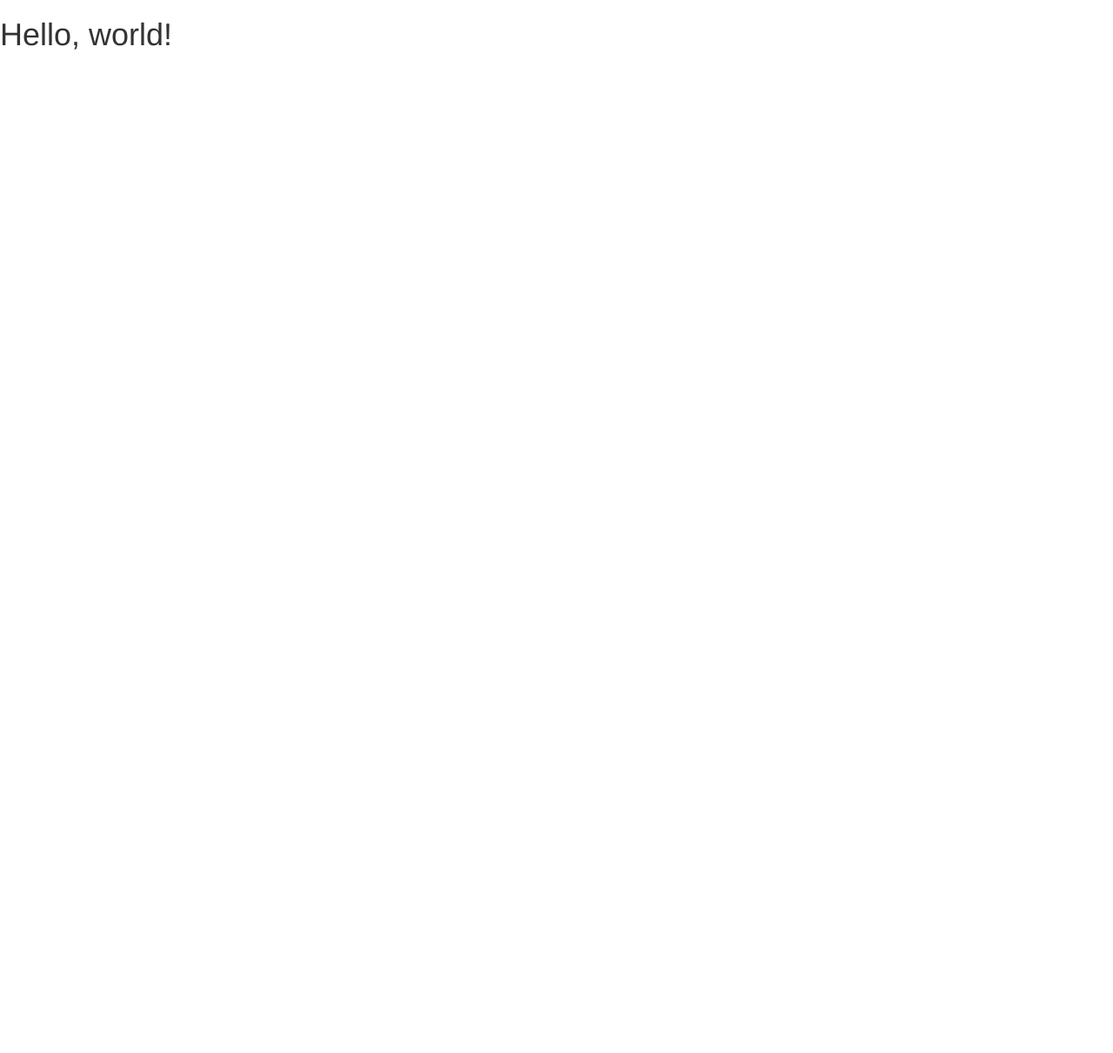
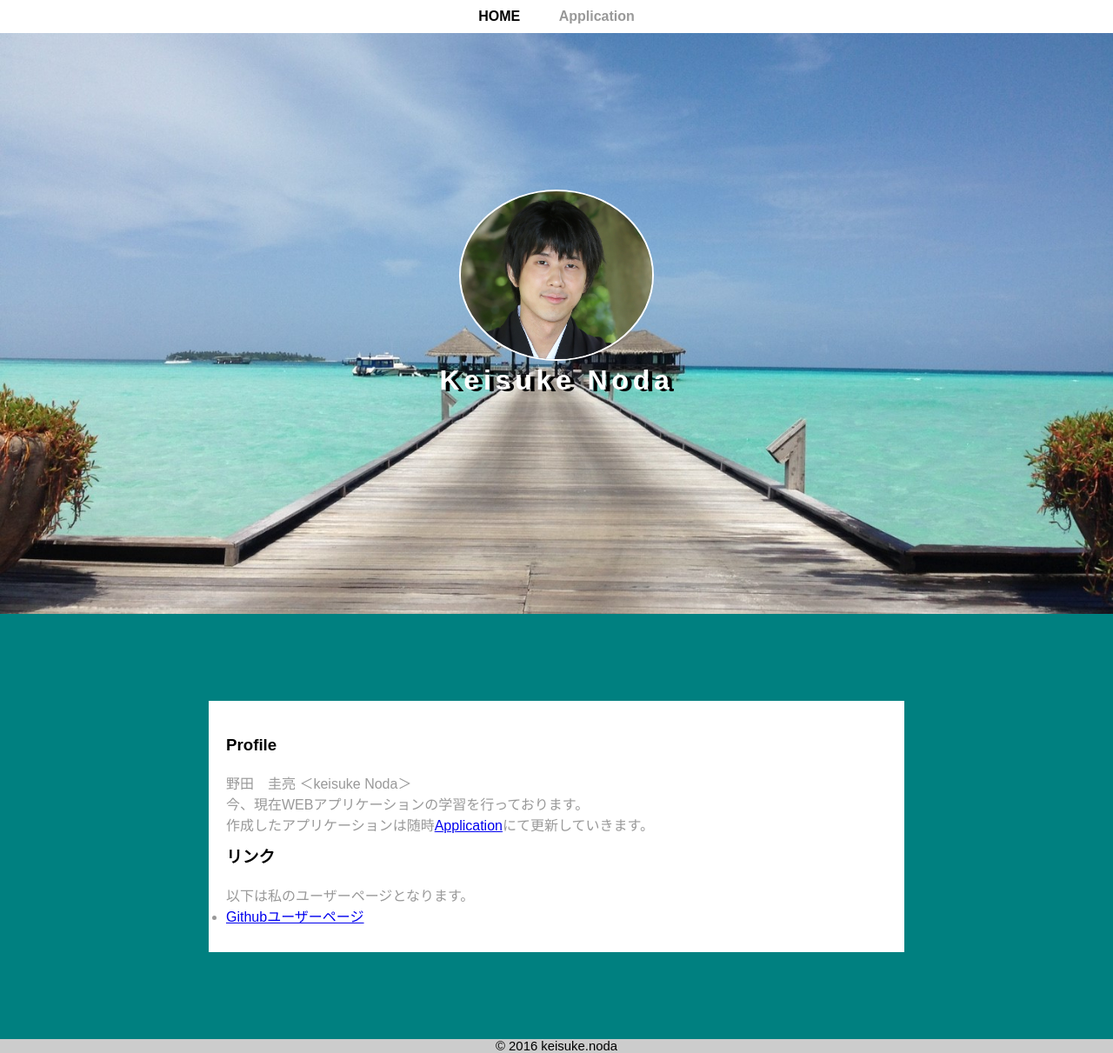
Before and after one commit to noooocchi30/noooocchi30.github.io, a plain HTML site: page index.html in a window 1280 px wide. Shown: the whole page at 87% size. Before the commit the page ends 800 px from the top, so only its background shows below. Drawn offline with nearby package versions, Linux system fonts and the light colour scheme.

Commit message:
index.html完了 about.css application.html追加

```diff
--- /dev/null
+++ b/about.css
@@ -0,0 +1,89 @@
+* {
+  margin: 0;
+  padding: 0;
+}
+
+body {
+  font-family: YuGothic, "游ゴシック", "メイリオ", Meiryo, "ヒラギノ角ゴ Pro W3", "Hiragino Kaku Gothic Pro", sans-serif;
+  background-color: teal;
+  font-size: 16px;
+}
+
+header {
+  background-image: url("bg.jpg");
+  background-position: center center;
+  background-size: cover;
+  background-repeat: no-repeat;
+  padding-bottom: 100px;
+}
+
+#logo {
+  padding: 150px 0;
+  text-align: center;
+}
+
+#logo img {
+  max-width: 220px;
+  border-radius: 50%;
+  border: 2px solid #fff;
+}
+
+#logo h1 {
+  letter-spacing: 0.15em;
+  color: white;
+  text-shadow: 5px 2px 0px black;
+}
+
+nav {
+  margin: 0 0 30px 0;
+  padding: 10px 0;
+  text-align: center;
+  background-color: #fff;
+}
+
+nav ul {
+  margin: 0 10px;
+  padding: 0;
+}
+
+nav ul li {
+  margin: 0 10px;
+  display: inline-block;
+}
+
+nav ul li a {
+  padding: 15px 10px;
+  text-decoration: none;
+  color: #999;
+  font-weight: bold;
+}
+
+nav ul li a.selected {
+  color: #000;
+}
+
+.container {
+  max-width: 800px;
+  margin: 100px auto 100px;
+  background-color: white;
+}
+
+section {
+  padding: 30px 20px;
+  color:#999;
+}
+
+section h3 {
+  padding: 10px 0 20px 0;
+  text-align: left;
+  color:black;
+}
+
+footer {
+  background-size: cover;
+  /*margin: 200px 0 0 0;*/
+  font-size: 93%;
+  text-align: center;
+  background-color: #ccc;
+  /*color: #666;*/
+}
--- a/index.html
+++ b/index.html
@@ -2,17 +2,38 @@
 <html lang="ja">
   <head>
     <meta charset="utf-8">
-    <meta http-equiv="X-UA-Compatible" content="IE=edge">
-    <meta name="viewport" content="width=device-width, initial-scale=1">
-    <title>Bootstrap Sample</title>
-    <!-- BootstrapのCSS読み込み -->
-    <link rel="stylesheet" href="//maxcdn.bootstrapcdn.com/bootstrap/3.3.5/css/bootstrap.min.css">
-    <!-- jQuery読み込み -->
-    <script src="//ajax.googleapis.com/ajax/libs/jquery/1.11.3/jquery.min.js"></script>
-    <!-- BootstrapのJS読み込み -->
-    <script src="//maxcdn.bootstrapcdn.com/bootstrap/3.3.5/js/bootstrap.min.js"></script>
+    <title>About me</title>
+    <link rel="stylesheet" href="about.css">
   </head>
   <body>
-    <h1>Hello, world!</h1>
+    <header>
+      <nav>
+        <ul>
+          <li><a href="about.html" class="selected">HOME</a></li>
+          <li><a href="application.html">Application</a></li>
+        </ul>
+      </nav>
+      <div id="logo">
+        <img src="profile.jpg" alt="">
+        <h1>Keisuke Noda</h1>
+      </div>
+    </header>
+    <div class="container">
+      <section>
+        <h3>Profile</h3>
+        <p>野田　圭亮 ＜keisuke Noda＞</keisuke></p>
+        <p>今、現在WEBアプリケーションの学習を行っております。</p>
+        <p>作成したアプリケーションは随時<a href="contact.html">Application</a>にて更新していきます。</p>
+
+        <h3>リンク</h3>
+        <p>以下は私のユーザーページとなります。</p>
+        <ul>
+          <li><a href="https://github.com/noooocchi30/noooocchi30.github.io" target="_blank">Githubユーザーページ</a></li>
+        </ul>
+      </section>
+    </div>
+     <footer>
+        <p>&copy; 2016 keisuke.noda</p>
+      </footer>
   </body>
 </html>
```
Also changed, not shown: application.html (added), bg.jpg (added), profile.jpg (added).
